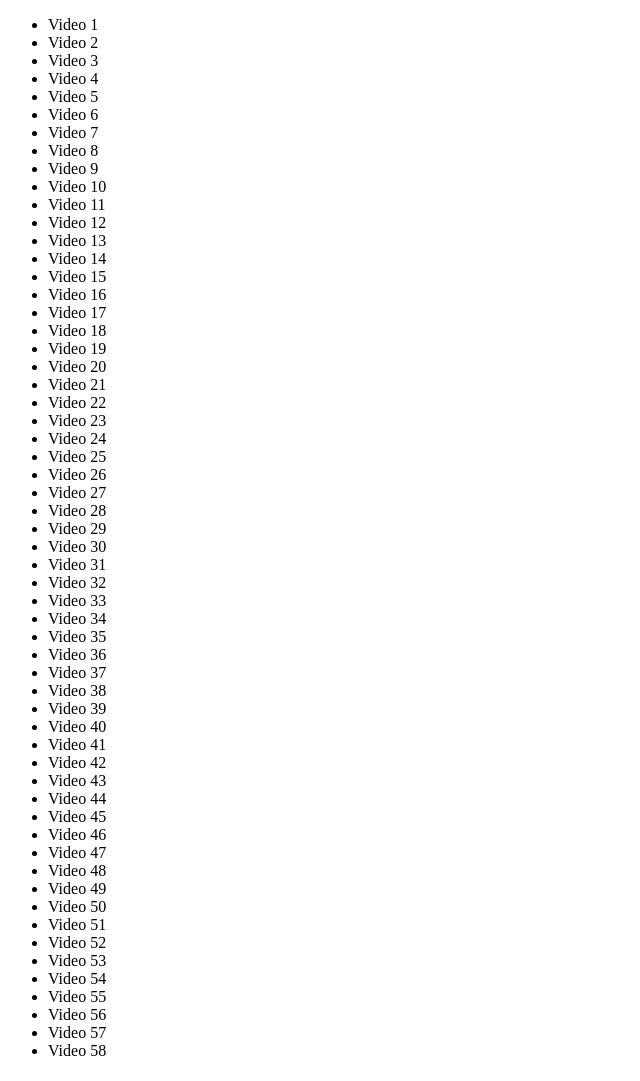
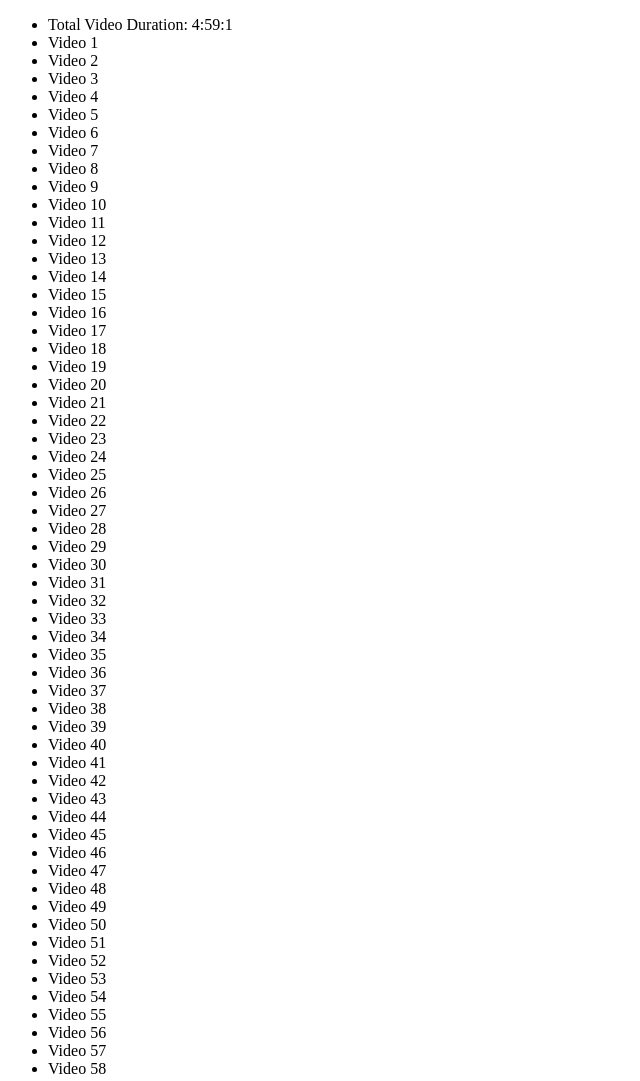
Before and after one commit to herminiotorres/JavaScript30, a plain HTML site: page 18-AddingUpTimeswithReduce/finish.html in a window 1280 px wide. Shown: the whole page, without its empty margins (0-640 px from the left). Drawn offline with Linux system fonts and the light colour scheme.

Commit message:
Finalizando o dia 18

```diff
--- a/18-AddingUpTimeswithReduce/finish.html
+++ b/18-AddingUpTimeswithReduce/finish.html
@@ -177,11 +177,38 @@
     <li data-time="1:56">
       Video 57
     </li>
-    <li data-time="4:04">
+    <li data-time="4:07">
       Video 58
     </li>
   </ul>
 <script>
+  const videoElement = document.querySelector('.videos');
+  const timeNodes = Array.from(document.querySelectorAll('[data-time]'));
+
+  const seconds = timeNodes
+    .map(node => node.dataset.time)
+    .map(timeCode => {
+      const [mins, secs] = timeCode.split(':').map(parseFloat);
+      return (mins * 60) + secs;
+    })
+    .reduce((total, secs) => total + secs);
+
+  let secondsLeft = seconds;
+  const hours = Math.floor(secondsLeft / 3600);
+  secondsLeft = secondsLeft % 3600;
+
+  const mins = Math.floor(secondsLeft / 60);
+  secondsLeft = secondsLeft % 60;
+
+  const totalVideoDuration = `${hours}:${mins}:${secondsLeft}`;
+  console.log(`Total Video Duration: ${totalVideoDuration}`);
+  const totalVideoDurationHTML = `
+    <li data-time="${totalVideoDuration}">
+      Total Video Duration: ${totalVideoDuration}
+    </li>
+  `;
+  videoElement.insertAdjacentHTML('afterbegin', totalVideoDurationHTML);
+
 </script>
 </body>
 </html>
```
Also changed, not shown: 18-AddingUpTimeswithReduce/start.html (+1 -1 lines).
